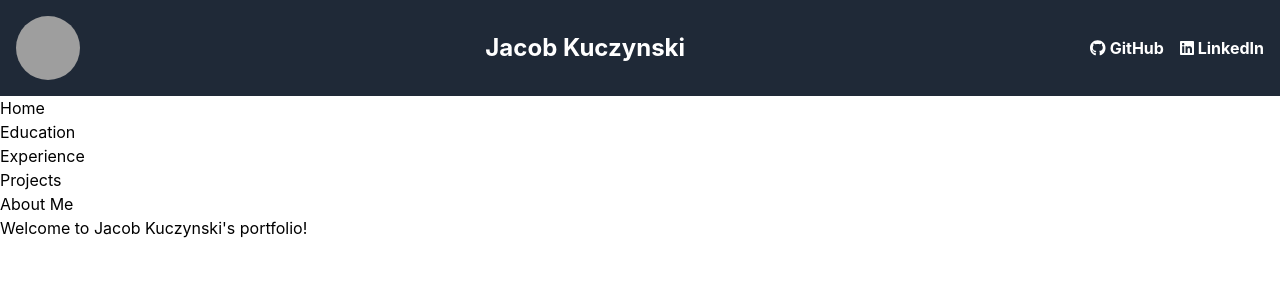
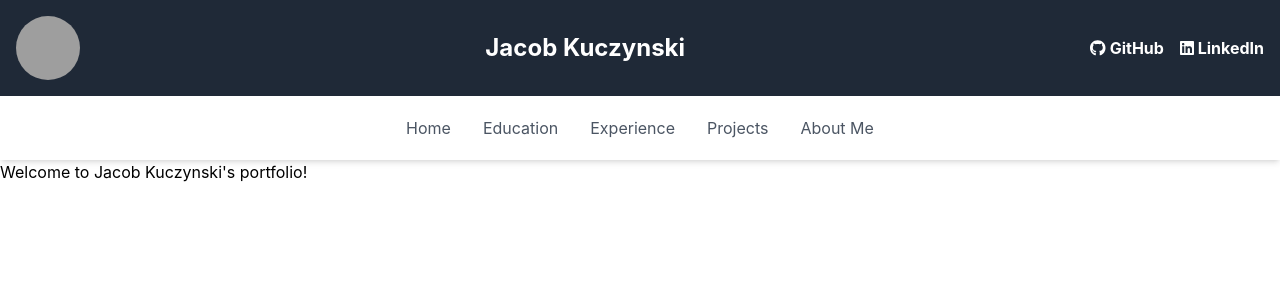
Before and after one commit to jkucz01/portfolio-website, a React (Create React App) app: page / in a window 1280 px wide. Shown: the top 300 px of the page. Built offline with nearby package versions, Linux system fonts and the light colour scheme; grey boxes are pictures that could not be loaded.

Commit message:
navbar styling

```diff
--- a/src/components/Navbar.js
+++ b/src/components/Navbar.js
@@ -3,14 +3,28 @@ import { Link } from "react-router-dom";
 
 export default function Navbar() {
     return (
-        <nav>
-            <ul>
-                <li><Link to="/">Home</Link></li>
-                <li><Link to="/education">Education</Link></li>
-                <li><Link to="/experience">Experience</Link></li>
-                <li><Link to="/projects">Projects</Link></li>
-                <li><Link to="/about">About Me</Link></li>
-            </ul>
+        <nav className="bg-white shadow-md sticky top-0 z-50">
+            <div className="max-w-7xl mx-auto px-4 sm:px-6 lg:px-8">
+                <div className="flex justify-center items-center h-16">
+                    <div className="flex space-x-8">
+                        <Link to="/" className="text-gray-600 hover:text-blue-500 transition">
+                            Home
+                        </Link>
+                        <Link to="/education" className="text-gray-600 hover:text-blue-500 transition">
+                            Education
+                        </Link>
+                        <Link to="/experience" className="text-gray-600 hover:text-blue-500 transition">
+                            Experience
+                        </Link>
+                        <Link to="/projects" className="text-gray-600 hover:text-blue-500 transition">
+                            Projects
+                        </Link>
+                        <Link to="/about" className="text-gray-600 hover:text-blue-500 transition">
+                            About Me
+                        </Link>
+                    </div>
+                </div>
+            </div>
         </nav>
     )
 }
```
